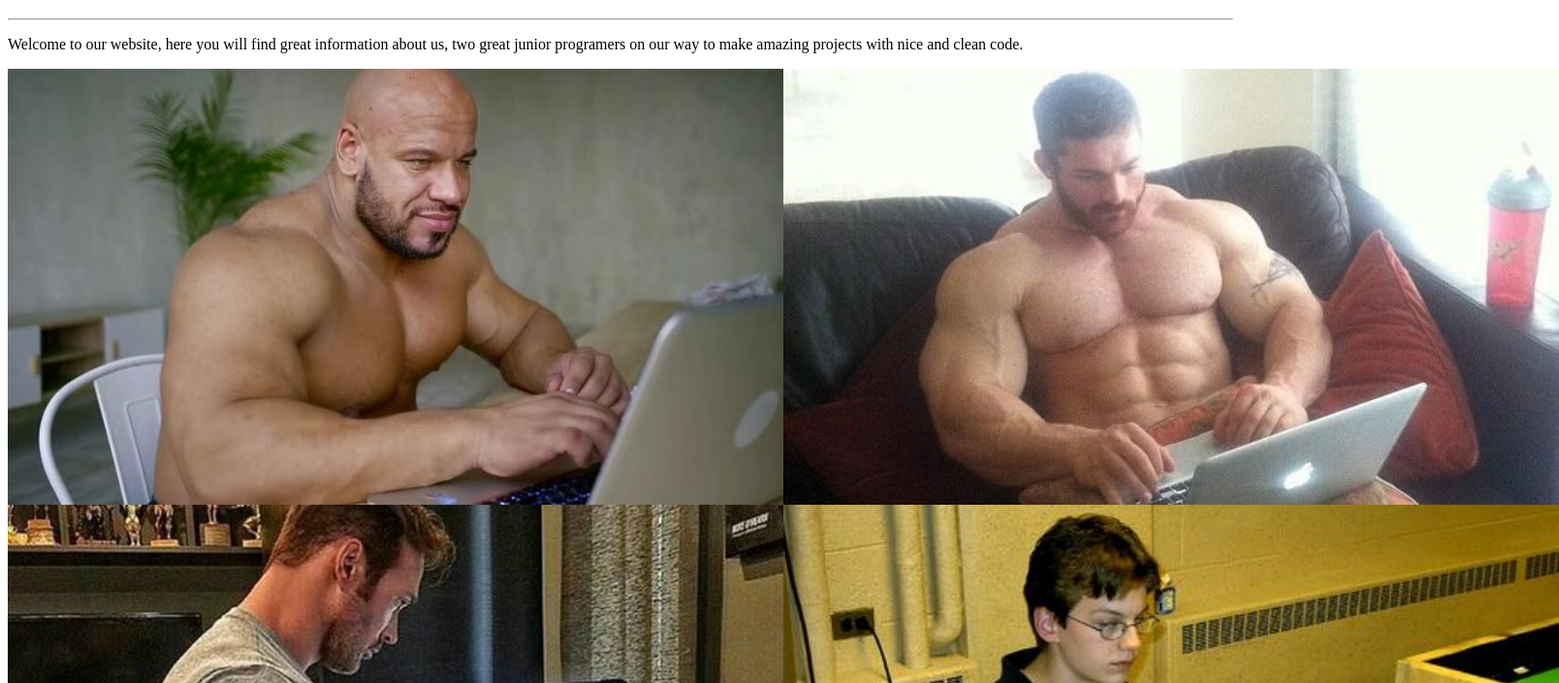
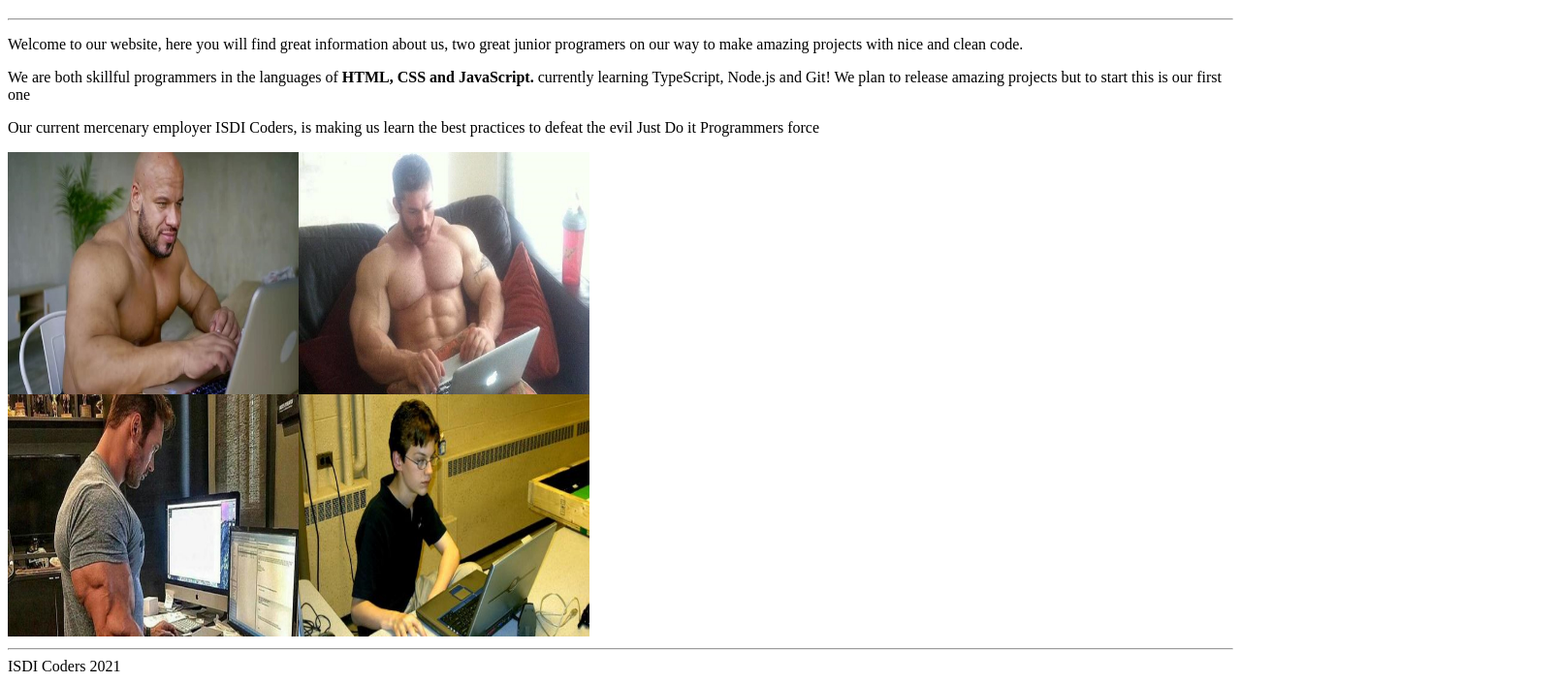
Before and after one commit to marzboi/202304-w1ch2-marco-fratini-alfredo-benitez, a plain HTML site: page index.html in a window 1280 px wide. Shown: the part 131-836 px from the top of the page at 97% size, 1608 px wide, since content can reach past the window. Drawn offline with Linux system fonts and the light colour scheme.

Commit message:
update index.html and link image

```diff
--- a/index.html
+++ b/index.html
@@ -32,11 +32,20 @@
   <main>
     <p>Welcome to our website, here you will find great information about us, two great junior programers on our way to
       make amazing projects with nice and clean code.</p>
-    <p></p>
-    <p></p>
+    <p>We are both skillful programmers in the languages of <strong>HTML, CSS and JavaScript.</strong> currently
+      learning TypeScript,
+      Node.js
+      and Git! We plan to release amazing projects but to start this is our first one</p>
+    <p>Our current mercenary employer ISDI Coders, is making us learn the best practices to defeat the evil Just Do it
+      Programmers force</p>
 
 
-    <img src="images/strongDevs.jpg" alt="Marco & Alberto working hard to teach other devs">
+    <img src="images/strongDevs.jpg" alt="Marco & Alberto working hard to teach other devs" width="600" height="500">
+    <hr>
+
+    <footer>
+      ISDI Coders 2021
+    </footer>
   </main>
 </body>
 
```
